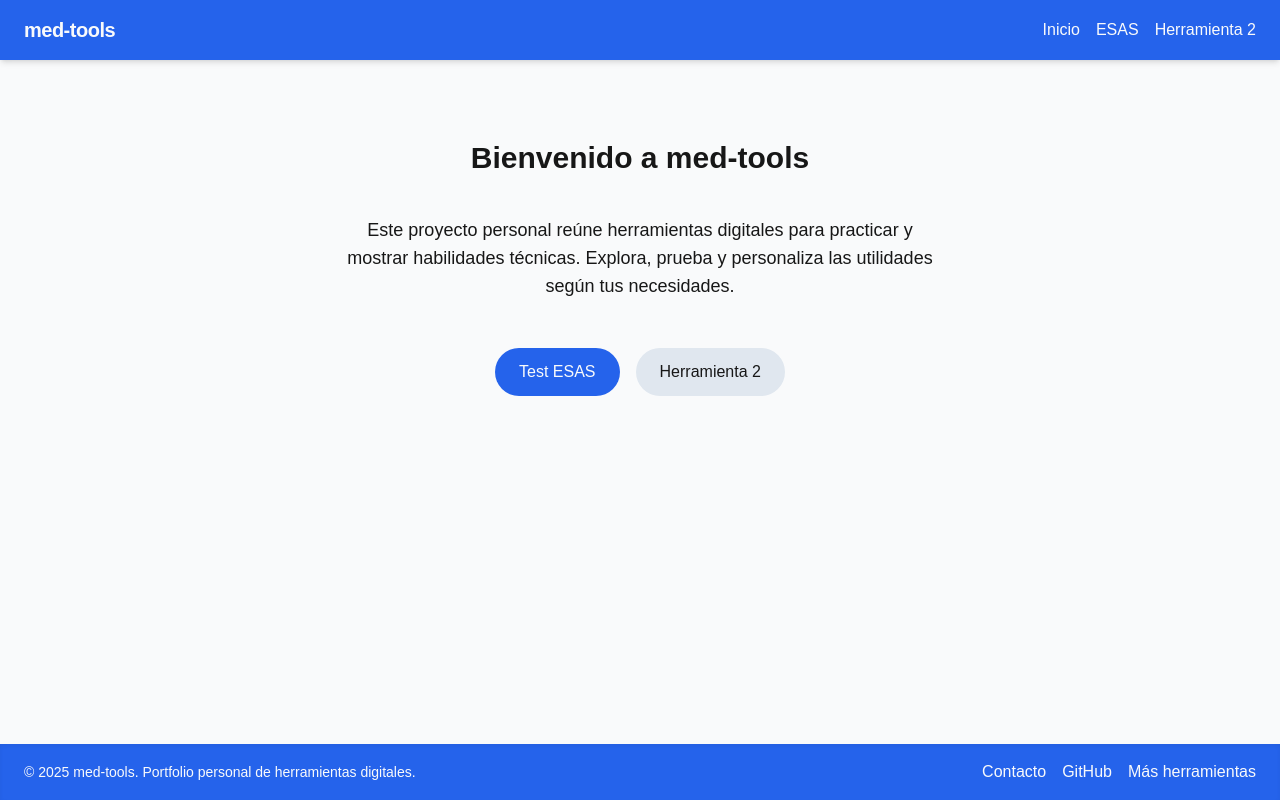
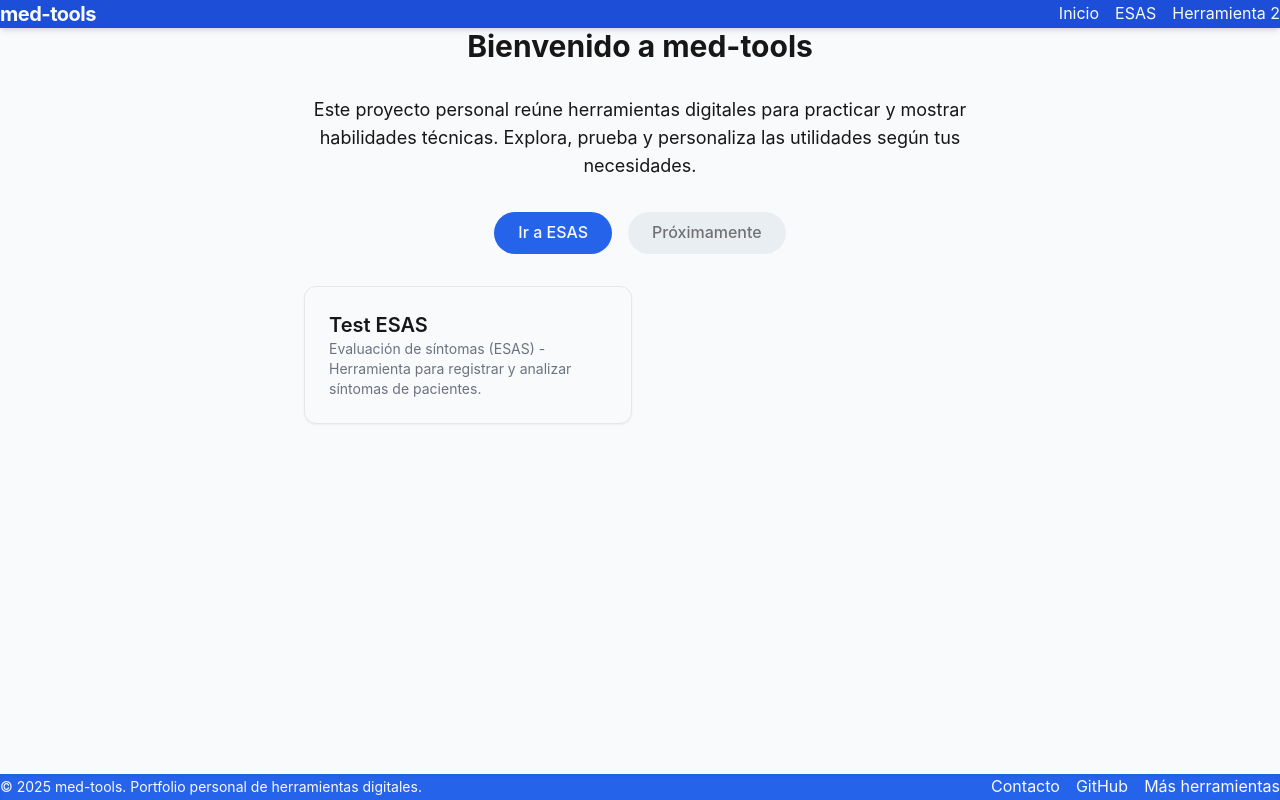
Before and after one commit to RadikeCosa/med-tools, a Next.js app: page / in a window 1280 px wide. Built offline with nearby package versions, Linux system fonts and the light colour scheme.

Commit message:
Centralize styles and configuration, remove Google Fonts dependency
Co-authored-by: RadikeCosa <82557152+RadikeCosa@users.noreply.github.com>

```diff
--- a/app/components/Footer.tsx
+++ b/app/components/Footer.tsx
@@ -1,20 +1,23 @@
+import { siteConfig } from "../config/site.config";
+
 export default function Footer() {
   return (
     <footer className="w-full bg-primary text-background py-4 px-6 flex flex-col sm:flex-row items-center justify-between mt-auto shadow-inner">
       <div className="text-sm">
-        © 2025 med-tools. Portfolio personal de herramientas digitales.
+        © {siteConfig.year} {siteConfig.name}. Portfolio personal de herramientas digitales.
       </div>
       <nav className="mt-2 sm:mt-0 flex gap-4">
-        {/* Enlaces de ejemplo, reemplaza con los tuyos */}
-        <a href="#" className="hover:underline">
-          Contacto
-        </a>
-        <a href="#" className="hover:underline">
-          GitHub
-        </a>
-        <a href="#" className="hover:underline">
-          Más herramientas
-        </a>
+        {siteConfig.footerNav.map((link) => (
+          <a
+            key={link.href}
+            href={link.href}
+            className="hover:underline transition-opacity"
+            target={link.href.startsWith("http") ? "_blank" : undefined}
+            rel={link.href.startsWith("http") ? "noopener noreferrer" : undefined}
+          >
+            {link.label}
+          </a>
+        ))}
       </nav>
     </footer>
   );
--- a/app/components/Header.tsx
+++ b/app/components/Header.tsx
@@ -1,23 +1,25 @@
 import Link from "next/link";
+import { siteConfig } from "../config/site.config";
 
 export default function Header() {
   return (
     <header className="w-full bg-primary text-background py-4 px-6 flex flex-col sm:flex-row items-center justify-between shadow-md">
-      <div className="text-xl font-bold tracking-tight">med-tools</div>
+      <div className="text-xl font-bold tracking-tight">
+        {siteConfig.name}
+      </div>
       <nav className="mt-2 sm:mt-0 flex gap-4">
-        {/* Enlaces de ejemplo, reemplaza con los tuyos */}
-        <Link href="/" className="hover:underline">
-          Inicio
-        </Link>
-        <Link href="/ESAS" className="hover:underline">
-          ESAS
-        </Link>
-        <Link href="#" className="hover:underline">
-          Herramienta 2
-        </Link>
+        {siteConfig.mainNav.map((link) => (
+          <Link
+            key={link.href}
+            href={link.href}
+            className="hover:underline transition-opacity"
+          >
+            {link.label}
+          </Link>
+        ))}
       </nav>
       <div className="w-full text-xs text-center mt-2 sm:hidden">
-        Bienvenido a med-tools, tu espacio de herramientas digitales.
+        {siteConfig.welcomeMessage}
       </div>
     </header>
   );
--- /dev/null
+++ b/app/config/site.config.ts
@@ -0,0 +1,92 @@
+/**
+ * Centralized site configuration
+ * All content, navigation, and settings are defined here
+ */
+
+export interface NavLink {
+  label: string;
+  href: string;
+  icon?: string;
+}
+
+export interface Section {
+  id: string;
+  title: string;
+  description: string;
+  href: string;
+  buttonLabel: string;
+  enabled: boolean;
+}
+
+export interface SiteConfig {
+  name: string;
+  title: string;
+  description: string;
+  welcomeMessage: string;
+  author: string;
+  year: number;
+  repository: string;
+
+  // Navigation
+  mainNav: NavLink[];
+  footerNav: NavLink[];
+
+  // Sections on homepage
+  sections: Section[];
+
+  // SEO
+  seo: {
+    title: string;
+    description: string;
+    siteName: string;
+    url: string;
+  };
+}
+
+export const siteConfig: SiteConfig = {
+  name: "med-tools",
+  title: "Bienvenido a med-tools",
+  description: "Este proyecto personal reúne herramientas digitales para practicar y mostrar habilidades técnicas. Explora, prueba y personaliza las utilidades según tus necesidades.",
+  welcomeMessage: "Bienvenido a med-tools, tu espacio de herramientas digitales.",
+  author: "RadikeCosa",
+  year: 2025,
+  repository: "https://github.com/RadikeCosa/med-tools",
+
+  mainNav: [
+    { label: "Inicio", href: "/" },
+    { label: "ESAS", href: "/ESAS" },
+    { label: "Herramienta 2", href: "#" },
+  ],
+
+  footerNav: [
+    { label: "Contacto", href: "#" },
+    { label: "GitHub", href: "https://github.com/RadikeCosa/med-tools" },
+    { label: "Más herramientas", href: "#" },
+  ],
+
+  sections: [
+    {
+      id: "esas",
+      title: "Test ESAS",
+      description: "Evaluación de síntomas (ESAS) - Herramienta para registrar y analizar síntomas de pacientes.",
+      href: "/ESAS",
+      buttonLabel: "Ir a ESAS",
+      enabled: true,
+    },
+    {
+      id: "tool2",
+      title: "Herramienta 2",
+      description: "Nueva herramienta próximamente disponible.",
+      href: "#",
+      buttonLabel: "Próximamente",
+      enabled: false,
+    },
+  ],
+
+  seo: {
+    title: "med-tools",
+    description: "Proyecto personal de herramientas digitales para portfolio y práctica profesional.",
+    siteName: "med-tools",
+    url: "https://github.com/RadikeCosa/med-tools",
+  },
+};
--- a/app/globals.css
+++ b/app/globals.css
@@ -1,13 +1,94 @@
 @import "tailwindcss";
 
+/**
+ * Global CSS Variables - Centralized Design System
+ * All colors, spacing, and design tokens are defined here
+ */
+
 :root {
+  /* Color Palette - Light Mode */
   --background: #f9fafb;
+  --background-secondary: #f3f4f6;
   --foreground: #171717;
+  --foreground-muted: #6b7280;
+  --foreground-strong: #111827;
+
+  /* Brand Colors */
   --primary: #2563eb;
+  --primary-hover: #1d4ed8;
   --secondary: #e0e7ef;
   --accent: #fbbf24;
-  --font-sans: var(--font-geist-sans, Arial, Helvetica, sans-serif);
-  --font-mono: var(--font-geist-mono, monospace);
+  --accent-hover: #f59e0b;
+
+  /* Semantic Colors */
+  --success: #10b981;
+  --success-light: #d1fae5;
+  --warning: #f59e0b;
+  --warning-light: #fef3c7;
+  --error: #ef4444;
+  --error-light: #fee2e2;
+  --info: #3b82f6;
+  --info-light: #dbeafe;
+
+  /* Border & Shadows */
+  --border-color: #e5e7eb;
+  --border-color-dark: #d1d5db;
+  --shadow-sm: 0 1px 2px 0 rgba(0, 0, 0, 0.05);
+  --shadow-md: 0 4px 6px -1px rgba(0, 0, 0, 0.1);
+  --shadow-lg: 0 10px 15px -3px rgba(0, 0, 0, 0.1);
+
+  /* Typography */
+  --font-sans: -apple-system, BlinkMacSystemFont, "Segoe UI", Roboto, "Helvetica Neue", Arial, sans-serif;
+  --font-mono: "Courier New", Courier, monospace;
+
+  /* Gradients */
+  --gradient-primary: linear-gradient(135deg, var(--primary) 0%, #1e40af 100%);
+  --gradient-accent: linear-gradient(135deg, var(--accent) 0%, var(--accent-hover) 100%);
+
+  /* Spacing System */
+  --spacing-xs: 0.25rem;
+  --spacing-sm: 0.5rem;
+  --spacing-md: 1rem;
+  --spacing-lg: 1.5rem;
+  --spacing-xl: 2rem;
+  --spacing-2xl: 3rem;
+
+  /* Border Radius */
+  --radius-sm: 0.375rem;
+  --radius-md: 0.5rem;
+  --radius-lg: 0.75rem;
+  --radius-xl: 1rem;
+  --radius-full: 9999px;
+
+  /* Transitions */
+  --transition-fast: 150ms ease-in-out;
+  --transition-base: 200ms ease-in-out;
+  --transition-slow: 300ms ease-in-out;
+}
+
+/* Dark mode support */
+@media (prefers-color-scheme: dark) {
+  :root {
+    --background: #111827;
+    --background-secondary: #1f2937;
+    --foreground: #f9fafb;
+    --foreground-muted: #9ca3af;
+    --foreground-strong: #ffffff;
+    --border-color: #374151;
+    --border-color-dark: #4b5563;
+    --secondary: #374151;
+  }
+}
+
+/* Base Styles */
+* {
+  box-sizing: border-box;
+  margin: 0;
+  padding: 0;
+}
+
+html {
+  scroll-behavior: smooth;
 }
 
 body {
@@ -15,26 +96,150 @@ body {
   color: var(--foreground);
   font-family: var(--font-sans);
   min-height: 100vh;
+  line-height: 1.6;
+  -webkit-font-smoothing: antialiased;
+  -moz-osx-font-smoothing: grayscale;
 }
 
+/* Utility Classes - Colors */
 .bg-primary {
   background-color: var(--primary);
 }
+
+.bg-primary:hover {
+  background-color: var(--primary-hover);
+}
+
 .bg-secondary {
   background-color: var(--secondary);
 }
+
 .bg-accent {
   background-color: var(--accent);
 }
+
+.bg-accent:hover {
+  background-color: var(--accent-hover);
+}
+
 .text-background {
   color: var(--background);
 }
+
 .text-foreground {
   color: var(--foreground);
 }
+
+.text-muted {
+  color: var(--foreground-muted);
+}
+
+/* Utility Classes - Typography */
 .font-sans {
   font-family: var(--font-sans);
 }
+
 .font-mono {
   font-family: var(--font-mono);
 }
+
+/* Utility Classes - Layout */
+.container {
+  width: 100%;
+  max-width: 1200px;
+  margin-left: auto;
+  margin-right: auto;
+  padding-left: var(--spacing-md);
+  padding-right: var(--spacing-md);
+}
+
+.section {
+  padding-top: var(--spacing-2xl);
+  padding-bottom: var(--spacing-2xl);
+}
+
+/* Common Component Styles */
+.btn {
+  display: inline-flex;
+  align-items: center;
+  justify-content: center;
+  gap: var(--spacing-sm);
+  padding: var(--spacing-sm) var(--spacing-lg);
+  font-size: 1rem;
+  font-weight: 500;
+  border-radius: var(--radius-full);
+  transition: all var(--transition-base);
+  cursor: pointer;
+  border: none;
+  text-decoration: none;
+}
+
+.btn-primary {
+  background-color: var(--primary);
+  color: var(--background);
+}
+
+.btn-primary:hover {
+  background-color: var(--primary-hover);
+  transform: translateY(-1px);
+  box-shadow: var(--shadow-md);
+}
+
+.btn-secondary {
+  background-color: var(--secondary);
+  color: var(--foreground);
+}
+
+.btn-secondary:hover {
+  background-color: var(--primary);
+  color: var(--background);
+}
+
+.card {
+  background-color: var(--background);
+  border: 1px solid var(--border-color);
+  border-radius: var(--radius-lg);
+  padding: var(--spacing-lg);
+  box-shadow: var(--shadow-sm);
+  transition: box-shadow var(--transition-base);
+}
+
+.card:hover {
+  box-shadow: var(--shadow-md);
+}
+
+/* Links */
+a {
+  color: inherit;
+  text-decoration: none;
+  transition: opacity var(--transition-fast);
+}
+
+a:hover {
+  opacity: 0.8;
+}
+
+/* Focus styles for accessibility */
+*:focus-visible {
+  outline: 2px solid var(--primary);
+  outline-offset: 2px;
+}
+
+/* Scrollbar styling */
+::-webkit-scrollbar {
+  width: 10px;
+  height: 10px;
+}
+
+::-webkit-scrollbar-track {
+  background: var(--background-secondary);
+}
+
+::-webkit-scrollbar-thumb {
+  background: var(--border-color-dark);
+  border-radius: var(--radius-md);
+}
+
+::-webkit-scrollbar-thumb:hover {
+  background: var(--foreground-muted);
+}
--- a/app/layout.tsx
+++ b/app/layout.tsx
@@ -1,35 +1,22 @@
 import type { Metadata } from "next";
-import { Geist, Geist_Mono } from "next/font/google";
 import "./globals.css";
 import Header from "./components/Header";
 import Footer from "./components/Footer";
-
-const geistSans = Geist({
-  variable: "--font-geist-sans",
-  subsets: ["latin"],
-});
-
-const geistMono = Geist_Mono({
-  variable: "--font-geist-mono",
-  subsets: ["latin"],
-});
+import { siteConfig } from "./config/site.config";
 
 export const metadata: Metadata = {
-  title: "med-tools",
-  description:
-    "med-tools es un proyecto personal para crear y mostrar herramientas digitales en mi portfolio. Aquí practico y demuestro habilidades técnicas.",
+  title: siteConfig.seo.title,
+  description: siteConfig.seo.description,
   openGraph: {
-    title: "med-tools",
-    description:
-      "Proyecto personal de herramientas digitales para portfolio y práctica profesional.",
-    url: "https://github.com/RadikeCosa/med-tools",
-    siteName: "med-tools",
+    title: siteConfig.seo.title,
+    description: siteConfig.seo.description,
+    url: siteConfig.seo.url,
+    siteName: siteConfig.seo.siteName,
   },
   twitter: {
     card: "summary",
-    title: "med-tools",
-    description:
-      "Proyecto personal de herramientas digitales para portfolio y práctica profesional.",
+    title: siteConfig.seo.title,
+    description: siteConfig.seo.description,
   },
 };
 
@@ -40,9 +27,7 @@ export default function RootLayout({
 }>) {
   return (
     <html lang="es">
-      <body
-        className={`${geistSans.variable} ${geistMono.variable} antialiased bg-background text-foreground min-h-screen flex flex-col`}
-      >
+      <body className="antialiased bg-background text-foreground min-h-screen flex flex-col">
         <Header />
         <main className="flex-1 w-full flex flex-col items-center justify-start px-4 py-8 sm:px-8">
           {children}
--- a/app/page.tsx
+++ b/app/page.tsx
@@ -1,28 +1,51 @@
+import { siteConfig } from "./config/site.config";
+import Link from "next/link";
+
 export default function Home() {
   return (
     <section className="w-full max-w-2xl mx-auto flex flex-col items-center justify-center gap-8 py-12 px-4 sm:px-8">
       <h1 className="text-3xl font-bold text-foreground text-center mb-2 font-sans">
-        Bienvenido a med-tools
+        {siteConfig.title}
       </h1>
       <p className="text-lg text-foreground text-center font-sans mb-4">
-        Este proyecto personal reúne herramientas digitales para practicar y
-        mostrar habilidades técnicas. Explora, prueba y personaliza las
-        utilidades según tus necesidades.
+        {siteConfig.description}
       </p>
-      <div className="w-full flex flex-col gap-4 sm:flex-row sm:justify-center">
-        {/* Placeholder de enlaces principales, edítalos según tu portfolio */}
-        <a
-          href="/ESAS"
-          className="bg-primary text-background rounded-full px-6 py-3 text-base font-medium text-center hover:bg-accent transition-colors"
-        >
-          Test ESAS
-        </a>
-        <a
-          href="#"
-          className="bg-secondary text-foreground rounded-full px-6 py-3 text-base font-medium text-center hover:bg-primary hover:text-background transition-colors"
-        >
-          Herramienta 2
-        </a>
+      <div className="w-full flex flex-col gap-4 sm:flex-row sm:justify-center sm:flex-wrap">
+        {siteConfig.sections.map((section) => (
+          section.enabled ? (
+            <Link
+              key={section.id}
+              href={section.href}
+              className="btn btn-primary"
+            >
+              {section.buttonLabel}
+            </Link>
+          ) : (
+            <span
+              key={section.id}
+              className="btn btn-secondary opacity-60 cursor-not-allowed"
+              aria-disabled="true"
+            >
+              {section.buttonLabel}
+            </span>
+          )
+        ))}
+      </div>
+
+      {/* Section Cards */}
+      <div className="w-full grid grid-cols-1 md:grid-cols-2 gap-4 mt-8">
+        {siteConfig.sections
+          .filter((section) => section.enabled)
+          .map((section) => (
+            <Link
+              key={section.id}
+              href={section.href}
+              className="card hover:shadow-lg transition-all"
+            >
+              <h3 className="text-xl font-semibold mb-2">{section.title}</h3>
+              <p className="text-muted text-sm">{section.description}</p>
+            </Link>
+          ))}
       </div>
     </section>
   );
```
